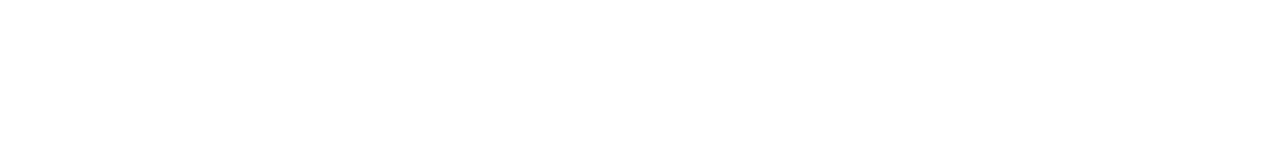
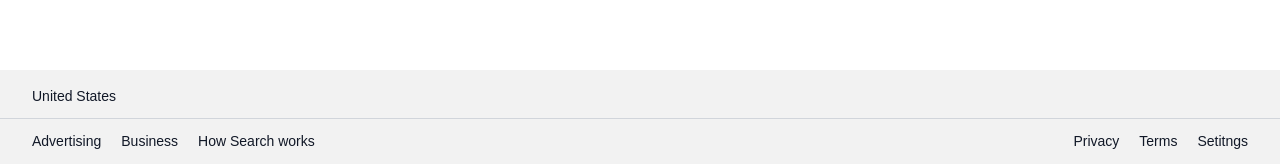
Before and after one commit to akshat5011/Google_clone, a Next.js app: page / in a window 1280 px wide. Shown: the part 633-797 px from the top of the page. Built offline with nearby package versions, Linux system fonts and the light colour scheme; no server answers.

Commit message:
created footer in layout(since it should always display) and different way to use NEXT_PUBLIC_API KEY

```diff
--- a/src/app/globals.css
+++ b/src/app/globals.css
@@ -9,7 +9,13 @@
   @apply bg-[#f8f9fa] rounded-md text-gray-800 hover:ring-1 hover:ring-gray-200
   active:ring-gray-300 hover:shadow-md w-36 h-10 transition-shadow;
   }
+
+  .link {
+    @apply hover:underline cursor-pointer;
+  }
 }
+
+
 :root {
   --background: #ffffff;
   --foreground: #171717;
--- a/src/app/layout.jsx
+++ b/src/app/layout.jsx
@@ -1,5 +1,6 @@
 import { Geist, Geist_Mono } from "next/font/google";
 import "./globals.css";
+import Footer from "@/components/Footer";
 
 const geistSans = Geist({
   variable: "--font-geist-sans",
@@ -23,6 +24,7 @@
         className={`${geistSans.variable} ${geistMono.variable} antialiased`}
       >
         {children}
+        <Footer />
       </body>
     </html>
   );
--- /dev/null
+++ b/src/components/CountryFetch.jsx
@@ -0,0 +1,13 @@
+"use client";
+import React, { useEffect, useState } from "react";
+
+export default function CountryFetch() {
+  const [country, setCountry] = useState("United States");
+  useEffect(() => {
+    fetch(`https://extreme-ip-lookup.com/json/?key=${process.env.NEXT_PUBLIC_IP_API}`)
+      .then((res) => res.json())
+      .then((data) => setCountry(data.country));
+  }, []);
+
+  return <div>{country}</div>;
+}
--- /dev/null
+++ b/src/components/Footer.jsx
@@ -0,0 +1,56 @@
+import React from "react";
+import CountryFetch from "./CountryFetch";
+import Link from "next/link";
+
+export default function Footer() {
+  return (
+    <footer className="absolute bottom-0 py-1 justify-between text-sm text-gray-900 bg-[#f2f2f2] w-full">
+      <div className="border-b border-gray-300 px-8 py-3">
+        <CountryFetch />
+      </div>
+      <div className="flex flex-col sm:flex-row justify-between items-center px-8 py-3 space-y-7 sm:space-y-0">
+        <div className="flex space-x-5 items-center">
+          <Link
+            className="link"
+            href="https://www.google.co.in/intl/en_in/ads/?subid=ww-ww-et-g-awa-a-g_hpafoot1_1!o2&amp;utm_source=google.com&amp;utm_medium=referral&amp;utm_campaign=google_hpafooter&amp;fg=1"
+            ping="/url?sa=t&amp;rct=j&amp;source=webhp&amp;url=https://www.google.co.in/intl/en_in/ads/%3Fsubid%3Dww-ww-et-g-awa-a-g_hpafoot1_1!o2%26utm_source%3Dgoogle.com%26utm_medium%3Dreferral%26utm_campaign%3Dgoogle_hpafooter%26fg%3D1&amp;ved=0ahUKEwjc-feWy6GLAxXxS2wGHZ9FG0kQkdQCCCE&amp;opi=89978449"
+          >
+            Advertising
+          </Link>
+          <Link
+            className="link"
+            href="https://www.google.co.in/services/?subid=ww-ww-et-g-awa-a-g_hpbfoot1_1!o2&amp;utm_source=google.com&amp;utm_medium=referral&amp;utm_campaign=google_hpbfooter&amp;fg=1"
+            ping="/url?sa=t&amp;rct=j&amp;source=webhp&amp;url=https://www.google.co.in/services/%3Fsubid%3Dww-ww-et-g-awa-a-g_hpbfoot1_1!o2%26utm_source%3Dgoogle.com%26utm_medium%3Dreferral%26utm_campaign%3Dgoogle_hpbfooter%26fg%3D1&amp;ved=0ahUKEwjc-feWy6GLAxXxS2wGHZ9FG0kQktQCCCI&amp;opi=89978449"
+          >
+            Business
+          </Link>
+          <Link
+            className="link"
+            href="https://google.com/search/howsearchworks/?fg=1"
+          >
+            {" "}
+            How Search works{" "}
+          </Link>
+        </div>
+
+        <div className="flex space-x-5 items-center">
+          <Link
+            className="link"
+            href="https://policies.google.com/privacy?hl=en-IN&amp;fg=1"
+            ping="/url?sa=t&amp;rct=j&amp;source=webhp&amp;url=https://policies.google.com/privacy%3Fhl%3Den-IN%26fg%3D1&amp;ved=0ahUKEwjc-feWy6GLAxXxS2wGHZ9FG0kQ8awCCCM&amp;opi=89978449"
+          >
+            Privacy
+          </Link>
+          <Link
+            className="link"
+            href="https://policies.google.com/terms?hl=en-IN&amp;fg=1"
+            ping="/url?sa=t&amp;rct=j&amp;source=webhp&amp;url=https://policies.google.com/terms%3Fhl%3Den-IN%26fg%3D1&amp;ved=0ahUKEwjc-feWy6GLAxXxS2wGHZ9FG0kQ8qwCCCQ&amp;opi=89978449"
+          >
+            Terms
+          </Link>
+          <span> Setitngs</span>
+        </div>
+      </div>
+    </footer>
+  );
+}
```
